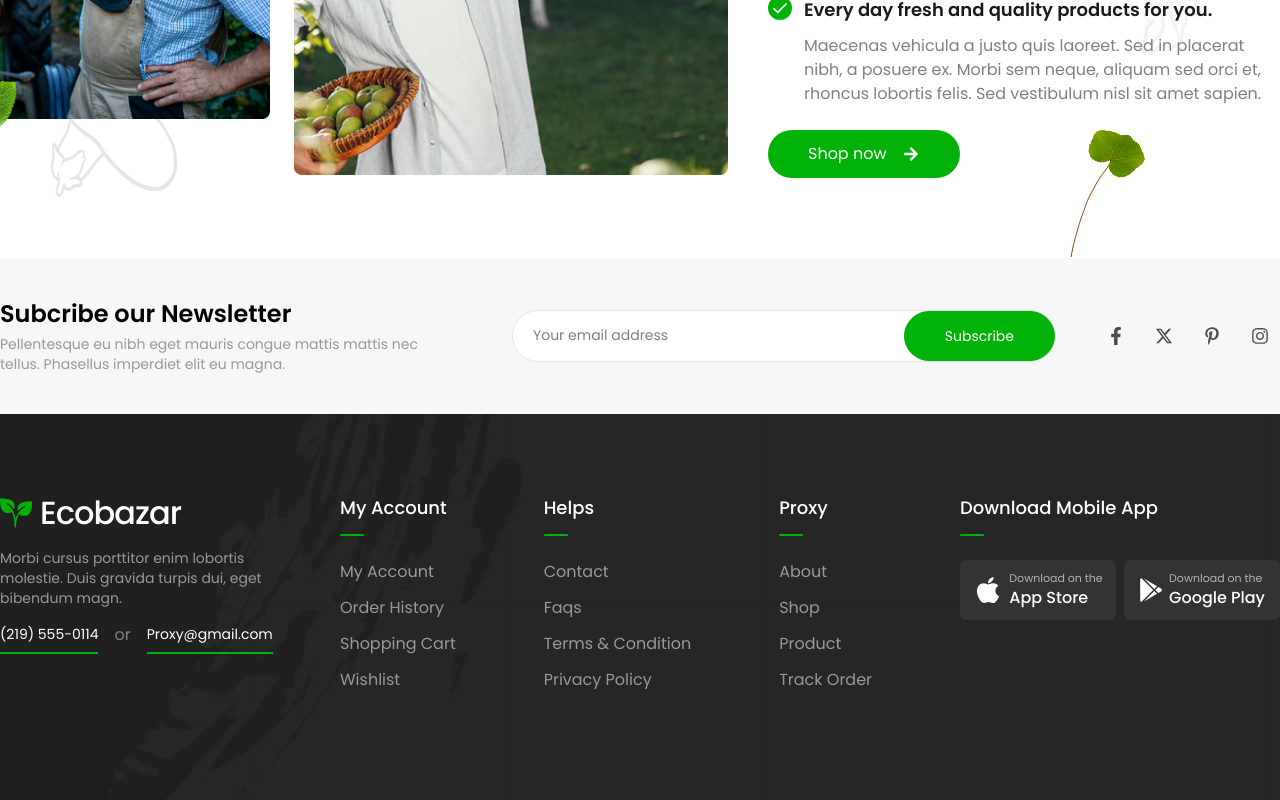
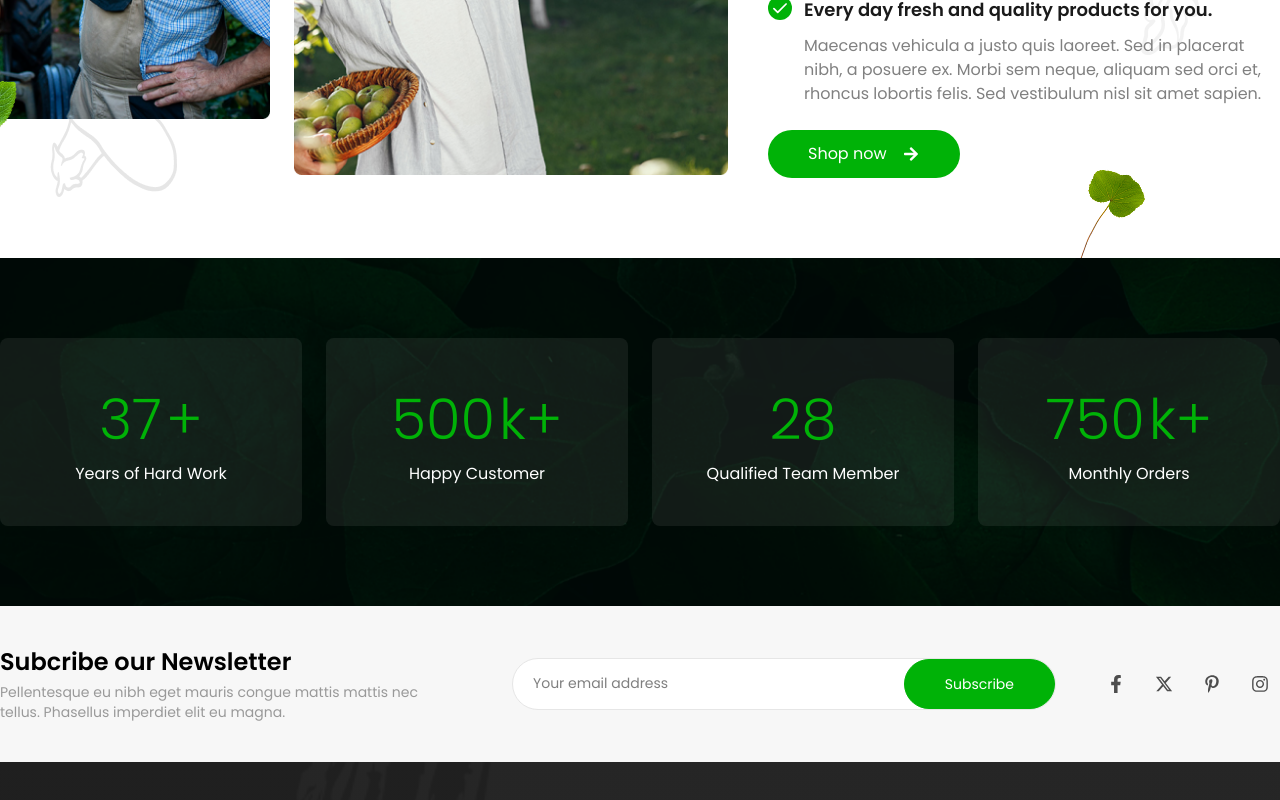
Before and after one commit to itsdevelopershakil/organic-food-e-commerce, a React (Vite) app: page / in a window 1280 px wide. Shown: the part 2443-3243 px from the top of the page. Built offline with nearby package versions, Linux system fonts and the light colour scheme.

Commit message:
created Homepage experience section

```diff
--- a/package.json
+++ b/package.json
@@ -13,6 +13,7 @@
     "@reduxjs/toolkit": "^2.5.1",
     "@tailwindcss/vite": "^4.0.3",
     "react": "^19.0.0",
+    "react-countup": "^6.5.3",
     "react-dom": "^19.0.0",
     "react-hot-toast": "^2.5.1",
     "react-icons": "^5.4.0",
--- /dev/null
+++ b/src/lib/CounterUpOnView.tsx
@@ -0,0 +1,43 @@
+import { useEffect, useRef, useState } from 'react';
+import CountUp from 'react-countup';
+
+interface CountUpOnViewProps {
+    end: number;
+    duration?: number;
+    className?: string;
+}
+
+const CounterUpOnView: React.FC<CountUpOnViewProps> = ({
+    end,
+    duration = 2,
+    className,
+}) => {
+    const [isVisible, setIsVisible] = useState(false);
+    const ref = useRef<HTMLDivElement>(null);
+
+    useEffect(() => {
+        const observer = new IntersectionObserver(
+            ([entry]) => {
+                if (entry.isIntersecting) {
+                    setIsVisible(true);
+                    observer.unobserve(entry.target); //stop observing once triggered
+                }
+            },
+            { threshold: 0.5 } // 50% visibility required
+        );
+
+        if (ref.current) {
+            observer.observe(ref.current);
+        }
+
+        return () => observer.disconnect();
+    }, []);
+
+    return (
+        <div ref={ref} className={className}>
+            {isVisible ? <CountUp end={end} duration={duration} /> : '0'}
+        </div>
+    );
+};
+
+export default CounterUpOnView;
--- a/src/pages/HomePage.tsx
+++ b/src/pages/HomePage.tsx
@@ -34,7 +34,9 @@ import chooseUsBg2 from '../assets/images/home/chooseUsBg2.png';
 import chooseUsBg3 from '../assets/images/home/chooseUsBg3.png';
 import chooseUsBg4 from '../assets/images/home/chooseUsBg4.png';
 import chooseUsBg5 from '../assets/images/home/chooseUsBg5.png';
+import experienceBGimg from '../assets/images/home/experienceBg.png';
 import leaf2 from '../assets/images/home/leaf2.png';
+import CounterUpOnView from '../lib/CounterUpOnView';
 
 interface ArrowProps {
     onClick?: () => void; // onClick is an optional function
@@ -73,6 +75,10 @@ const featureBg = {
 
 const categoryBG = {
     backgroundImage: `url(${Categorybg})`,
+};
+
+const experienceBG = {
+    backgroundImage: `url(${experienceBGimg})`,
 };
 
 const HomePage = () => {
@@ -505,7 +511,7 @@ const HomePage = () => {
             {/* Category Section end  */}
 
             {/* Choose Us Section start  */}
-            <div className="py-10 sm:py-20 relative">
+            <div className="py-10 sm:py-20 relative overflow-hidden">
                 <div className="absolute top-0 left-0">
                     <img src={chooseUsBg} alt="" />
                 </div>
@@ -515,14 +521,14 @@ const HomePage = () => {
                 <div className="absolute right-[30px] top-[20%]">
                     <img src={chooseUsBg5} alt="" />
                 </div>
-                <div className="absolute right-[10%] bottom-[-10px]">
+                <div className="absolute right-[10%] bottom-[-50px]">
                     <img src={leaf2} alt="" />
                 </div>
 
                 <div className="max-width">
                     <div className="flex flex-col lg:flex-row lg:gap-10 lg:items-center">
                         <div className="w-full lg:w-[60%]">
-                            <div className="flex gap-6 relative">
+                            <div className="flex gap-3 md:gap-6 relative">
                                 <div className="z-[99] relative">
                                     <img
                                         src={chooseUsImg}
@@ -600,6 +606,43 @@ const HomePage = () => {
                 </div>
             </div>
             {/* Choose us Section end  */}
+
+            {/* Experience Section Start  */}
+            <div style={experienceBG} className="bg-no-repeat bg-cover">
+                <div className="max-width py-20">
+                    <div className="grid grid-cols-4 gap-x-6">
+                        <div className="text-center bg-white/7 py-10 rounded-lg">
+                            <div className="text-primary text-[56px] flex gap-1 font-light justify-center">
+                                <CounterUpOnView end={37} />
+                                <p>+</p>
+                            </div>
+                            <p className="text-white">Years of Hard Work</p>
+                        </div>
+                        <div className="text-center bg-white/7 py-10 rounded-lg">
+                            <div className="text-primary text-[56px] flex gap-1 font-light justify-center">
+                                <CounterUpOnView end={500} />
+                                k+
+                            </div>
+                            <p className="text-white">Happy Customer</p>
+                        </div>
+                        <div className="text-center bg-white/7 py-10 rounded-lg">
+                            <CounterUpOnView
+                                end={28}
+                                className="text-primary text-[56px] font-light"
+                            />
+                            <p className="text-white">Qualified Team Member</p>
+                        </div>
+                        <div className="text-center bg-white/7 py-10 rounded-lg">
+                            <div className="text-primary flex gap-1 text-[56px] font-light justify-center">
+                                <CounterUpOnView end={750} />
+                                k+
+                            </div>
+                            <p className="text-white">Monthly Orders</p>
+                        </div>
+                    </div>
+                </div>
+            </div>
+            {/* Experience Section End  */}
         </div>
     );
 };
```
Also changed, not shown: src/assets/images/home/experienceBg.png (added), 1 other file (tests, documents, lock files or other folders).
